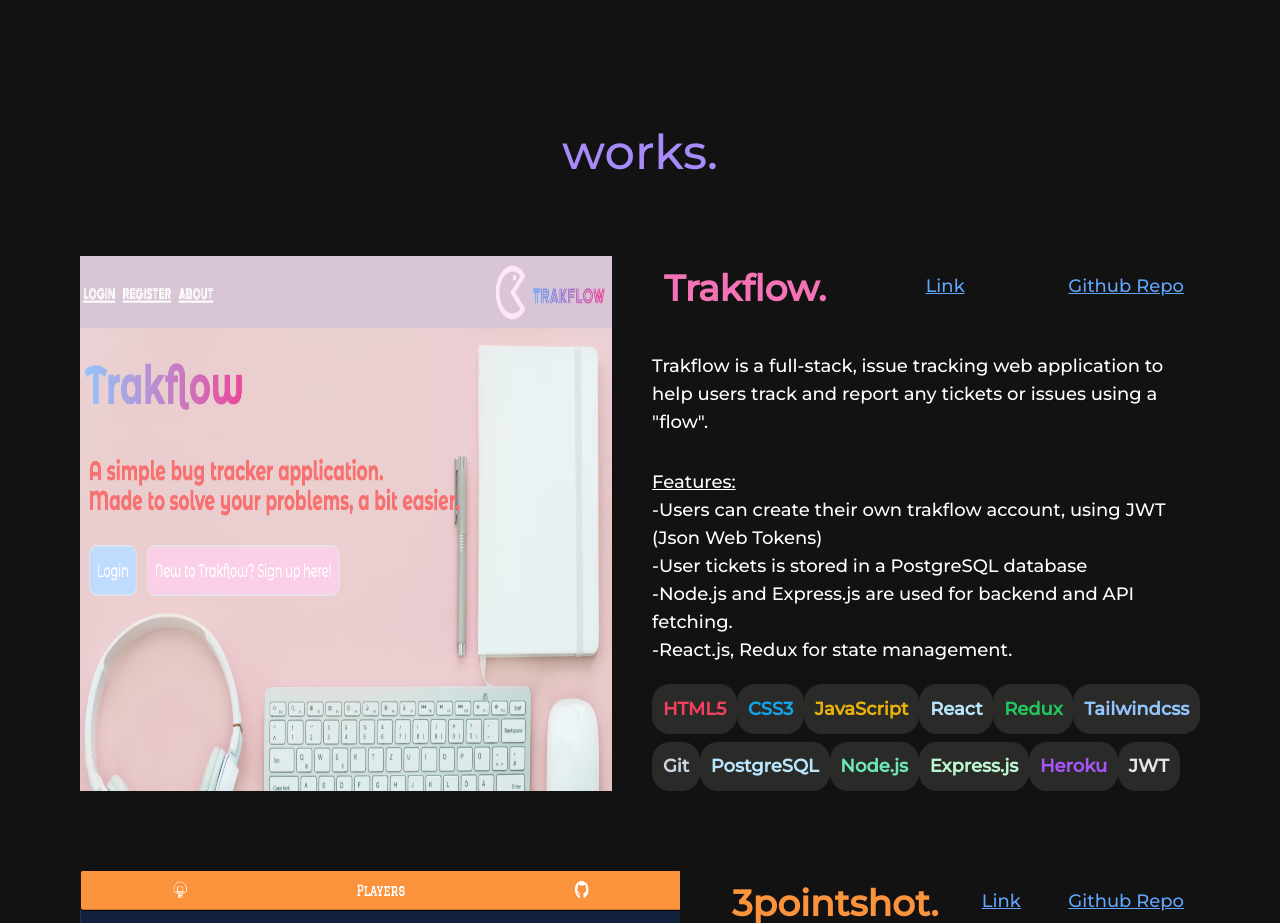
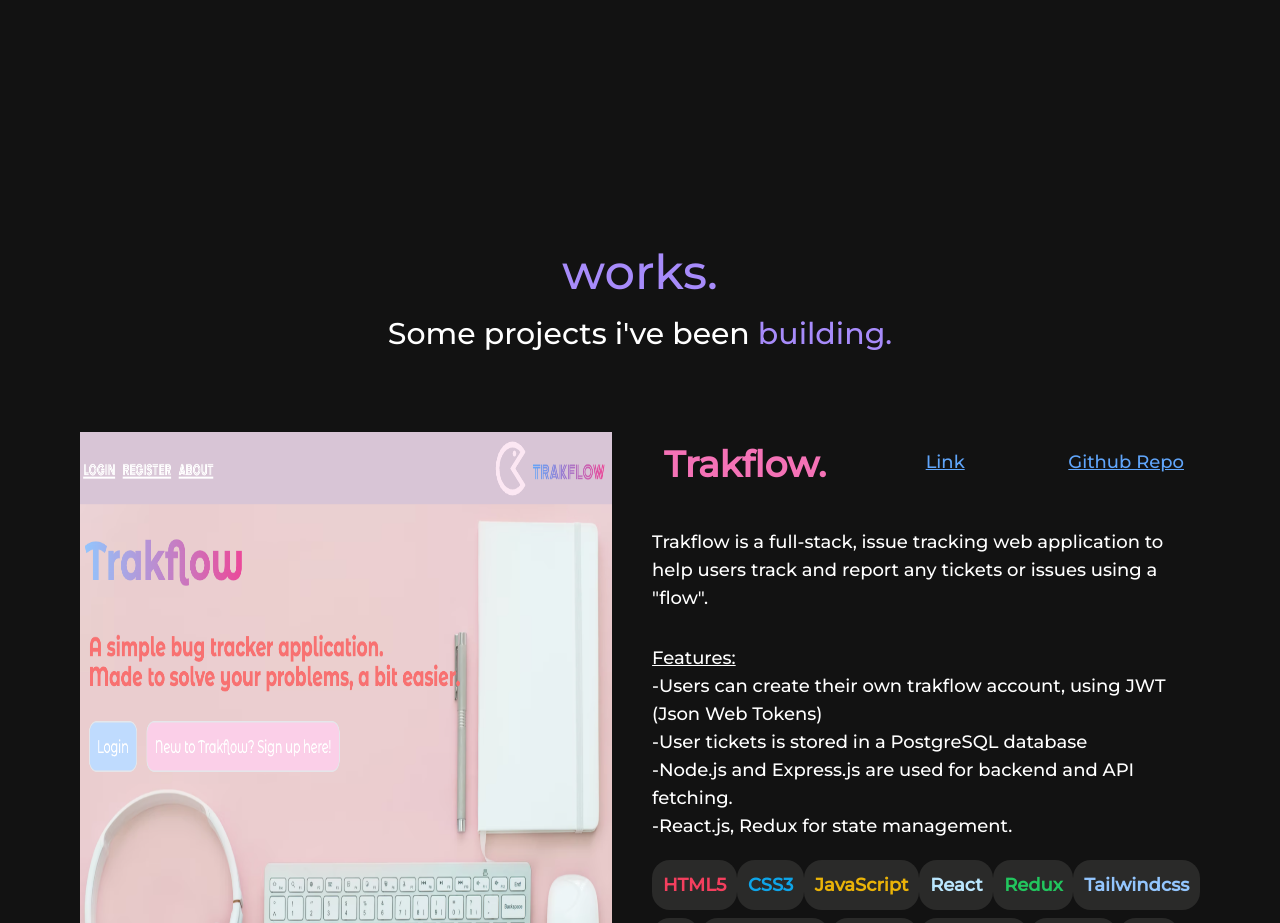
Before and after one commit to ywakili18/Portfolio_V2, a Next.js app: page / in a window 1280 px wide. Shown: the part 920-1843 px from the top of the page. Built offline with nearby package versions, Linux system fonts and the light colour scheme.

Commit message:
quick change to home screen

```diff
--- a/pages/projects.js
+++ b/pages/projects.js
@@ -3,8 +3,15 @@ import Card from '../components/projectcards/card'
 const Projects = () => {
   return (
     <div className="p-20  flex flex-col justify-evenly" id="projects">
-      <div className="text-center text-5xl mt-10">
-        <span className="text-violet-400">works.</span>
+      <div className="text-center mt-40">
+        <p className="text-violet-400 text-2xl sm:text-3xl md:text-5xl">
+          works.
+        </p>
+        <p className="text-lg sm:text-2xl md:text-3xl mt-5">
+          {' '}
+          Some projects i've been{' '}
+          <span className="text-violet-400">building.</span>
+        </p>
       </div>
       <Card />
     </div>
```
